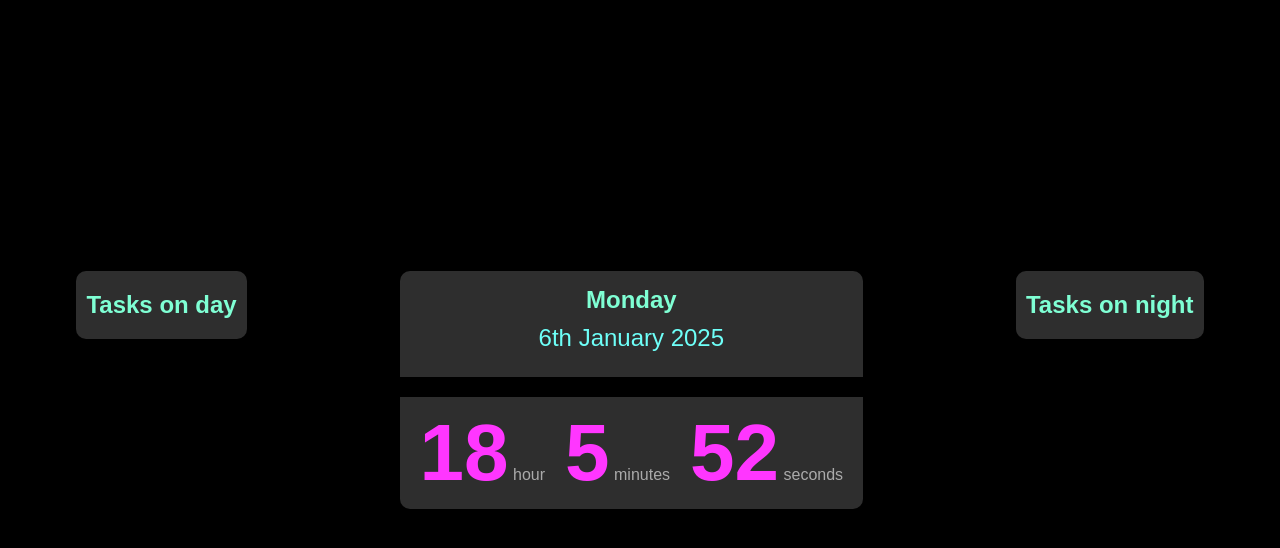
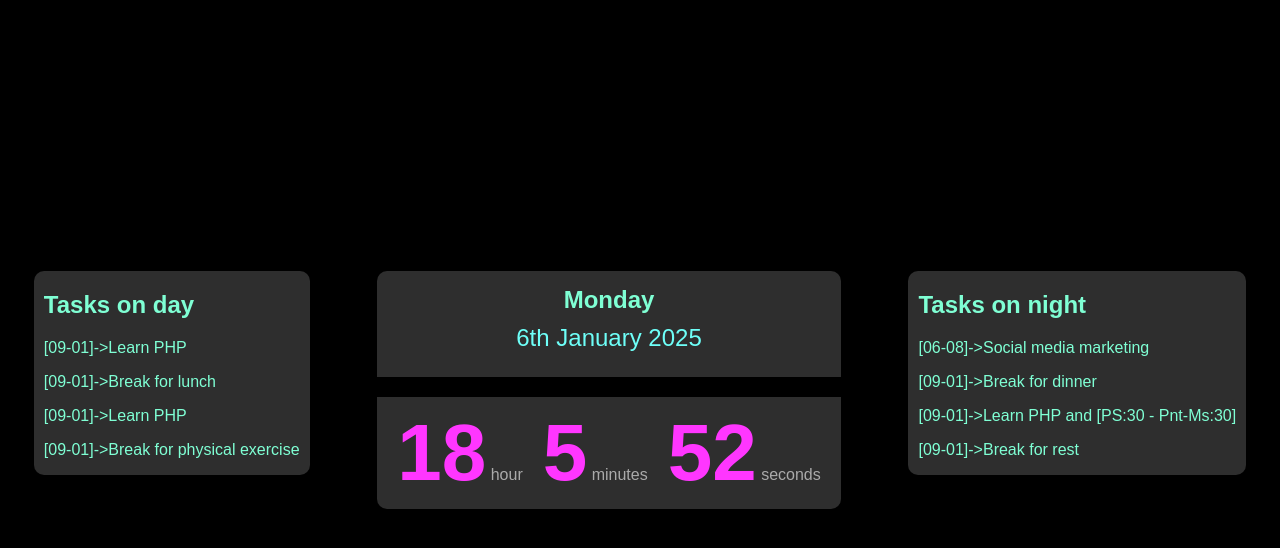
Before and after one commit to contactjual/task_reminder_clock, a PHP site: page / in a window 1280 px wide. Shown: the top 548 px of the page. Run offline with PHP 8.4, Linux system fonts and the light colour scheme.

Commit message:
task added not dynamicaly]

```diff
--- a/index.php
+++ b/index.php
@@ -16,6 +16,10 @@
       <!-- task for daylight -->
     <div id="daylight">
       <h2>Tasks on day</h2>
+      <p>[<span id="from1">09</span>-<span id="to1">01</span>]-><span id="task1">Learn PHP</span></p>
+      <p>[<span id="from2">09</span>-<span id="to2">01</span>]-><span id="task2">Break for lunch</span></p>
+      <p>[<span id="from3">09</span>-<span id="to3">01</span>]-><span id="task3">Learn PHP</span></p>
+      <p>[<span id="from4">09</span>-<span id="to4">01</span>]-><span id="task4">Break for physical exercise</span></p>
     </div>
 
     <div id="time_container" class="clock-container">
@@ -39,6 +43,10 @@
 
     <div id="night">
       <h2>Tasks on night</h2>
+      <p>[<span id="from5">06</span>-<span id="to5">08</span>]-><span id="task5">Social media marketing</span></p>
+      <p>[<span id="from6">09</span>-<span id="to6">01</span>]-><span id="task6">Break for dinner</span></p>
+      <p>[<span id="from7">09</span>-<span id="to7">01</span>]-><span id="task7">Learn PHP and [PS:30 - Pnt-Ms:30]</span></p>
+      <p>[<span id="from8">09</span>-<span id="to8">01</span>]-><span id="task8">Break for rest</span></p>
     </div>
   </main>
 
@@ -46,16 +54,17 @@
   <script>
 
   function time () {
-    // const timeContainer = document.getElementById("time_container");
 
+    // get timing
     const date = new Date ();
     let getHour = date.getHours();
     let getmin = date.getMinutes();
     let getsec = date.getSeconds();
 
+    // set schedule funciton
+    setSchedule (getHour, getmin);
 
-
-    // document.getElementById("dayMonYear").innerText = ;
+    // set timing update
     document.getElementById("hour").innerText = getHour;
     document.getElementById("min").innerText = getmin;
     document.getElementById("second").innerText = getsec;
@@ -63,6 +72,19 @@
 
   setInterval(time, 1000);
 
+  function setSchedule (hour, min) {
+    if (hour >= "09" && hour <= "01") {
+      document.getElementById("from1").innerText = "09";
+      document.getElementById("to1").innerText = "01";
+      document.getElementById("task1").innerText = "Learn PHP";
+    }
+    if (hour >= "01" && hour <= "03") {
+      document.getElementById("from2").innerText = "01";
+      document.getElementById("to2").innerText = "03";
+      document.getElementById("task2").innerText = "Break for lunch";
+    }
+  }
+
   </script>
 
 </body>
```
